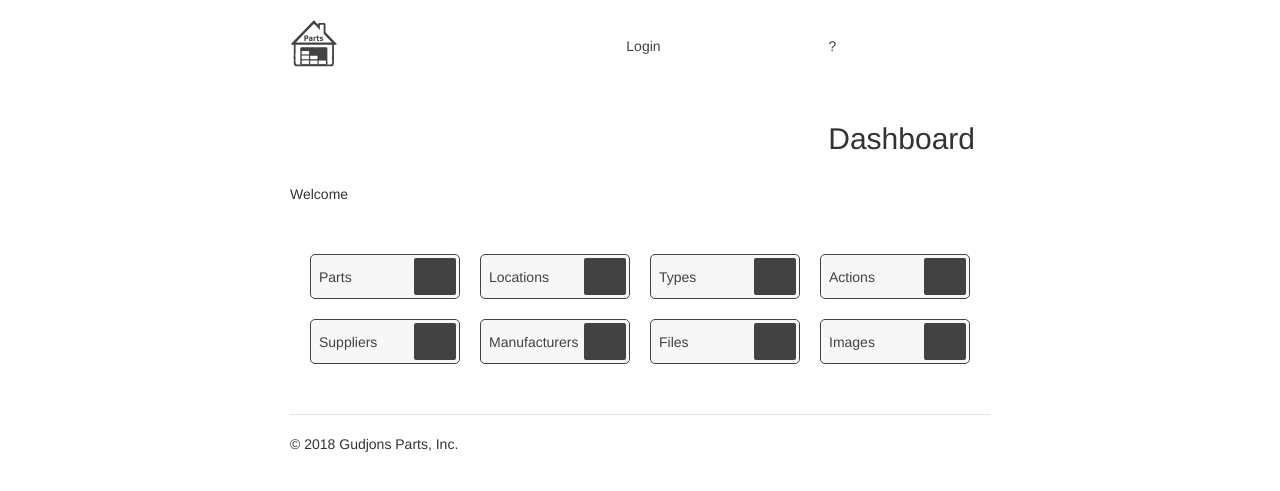
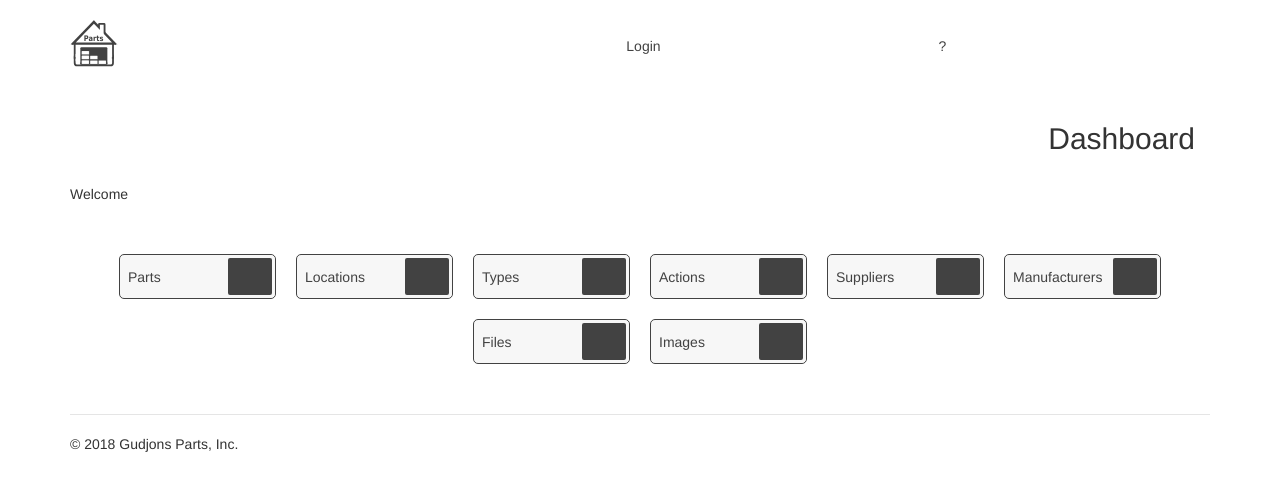
Before and after one commit to guttih/gparts, a Node project: template views/index.handlebars in a window 1280 px wide. Shown: the top 491 px of the page. Run offline with Node 20 templates, Linux system fonts and the light colour scheme; the template is opened without the code that fills it, so the values that code supplies are empty; some libraries are stand-ins or nearby versions.

Commit message:
making contgainer wider

```diff
--- a/public/css/style.css
+++ b/public/css/style.css
@@ -59,11 +59,12 @@ body {
 
 /* Customize container */
 
-@media (min-width: 768px) {
+
+/* @media (min-width: 768px) {
     .container {
         max-width: 730px;
     }
-}
+} */
 
 .container-narrow>hr {
     margin: 30px 0;
@@ -655,7 +656,9 @@ option {
     padding: 0px;
     height: 45px;
     margin: 10px;
-    width: 150px;
+    /* width: 150px; */
+    display: flex;
+    flex-wrap: wrap;
 }
 
 .dropdown-menu>li>a:hover,
```
